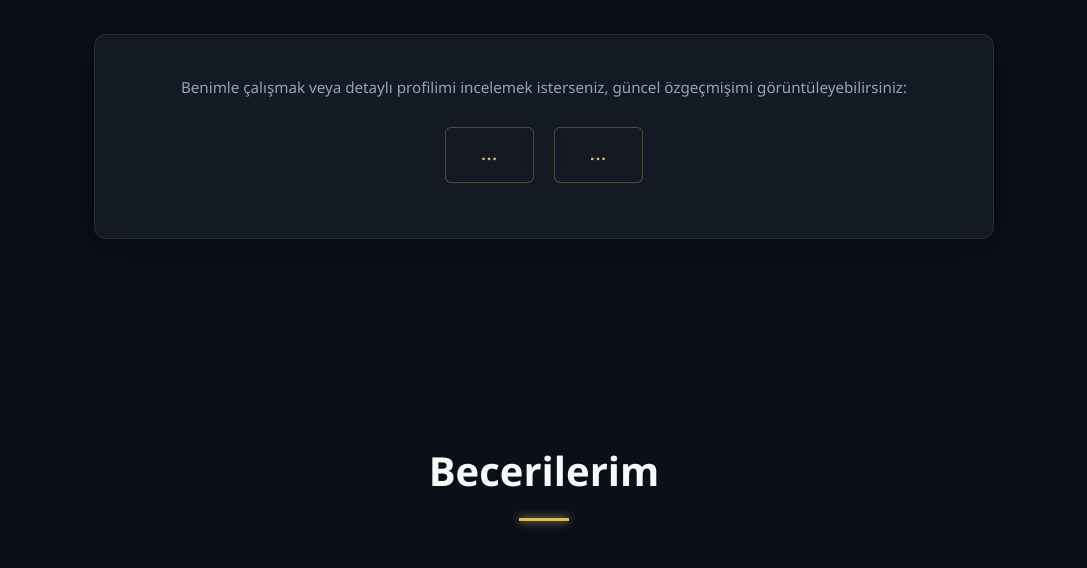
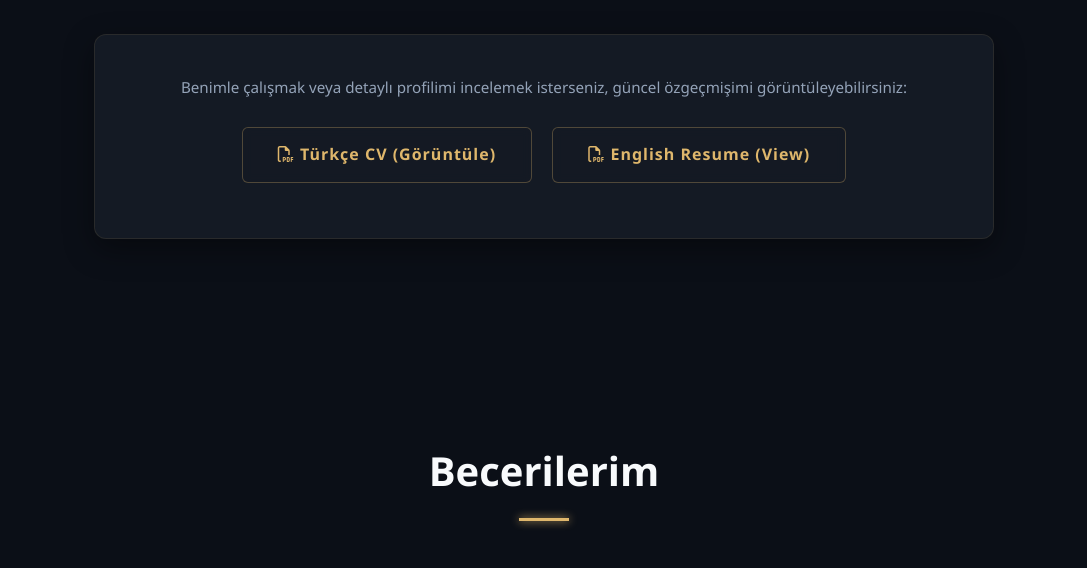
Before and after one commit to BerkayV07/portfolyo, a plain HTML site: page index.html in a window 1280 px wide. Shown: the part 1620-2188 px from the top of the page, without its empty margins (96-1183 px from the left). Drawn offline with Linux system fonts and the light colour scheme.

Commit message:
Add files via upload

```diff
--- a/index.html
+++ b/index.html
@@ -73,9 +73,13 @@
             <div class="cv-download-box">
     <p class="cv-note">Benimle çalışmak veya detaylı profilimi incelemek isterseniz, güncel özgeçmişimi görüntüleyebilirsiniz:</p>
 
-    <a href="cv_tr_v2.pdf" target="_blank" class="btn btn-secondary">...</a>
+    <a href="cv_tr_v2.pdf" target="_blank" class="btn btn-secondary">
+    <i class="far fa-file-pdf"></i> Türkçe CV (Görüntüle)
+</a>
 
-<a href="cv_en_v2.pdf" target="_blank" class="btn btn-secondary">...</a>
+<a href="cv_en_v2.pdf" target="_blank" class="btn btn-secondary">
+    <i class="far fa-file-pdf"></i> English Resume (View)
+</a>
 </div>
             </div>
         </div>
```
